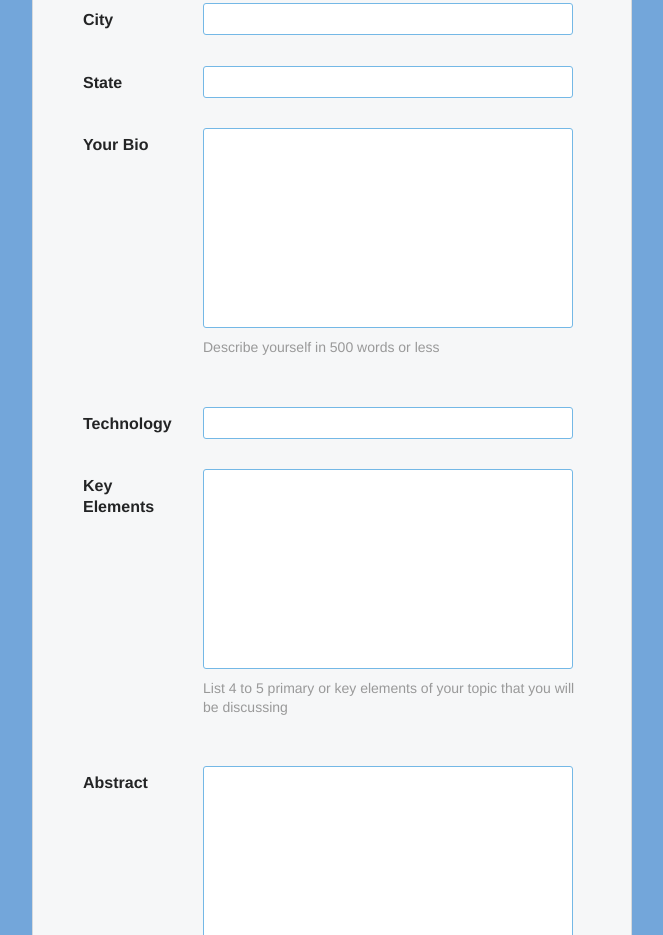
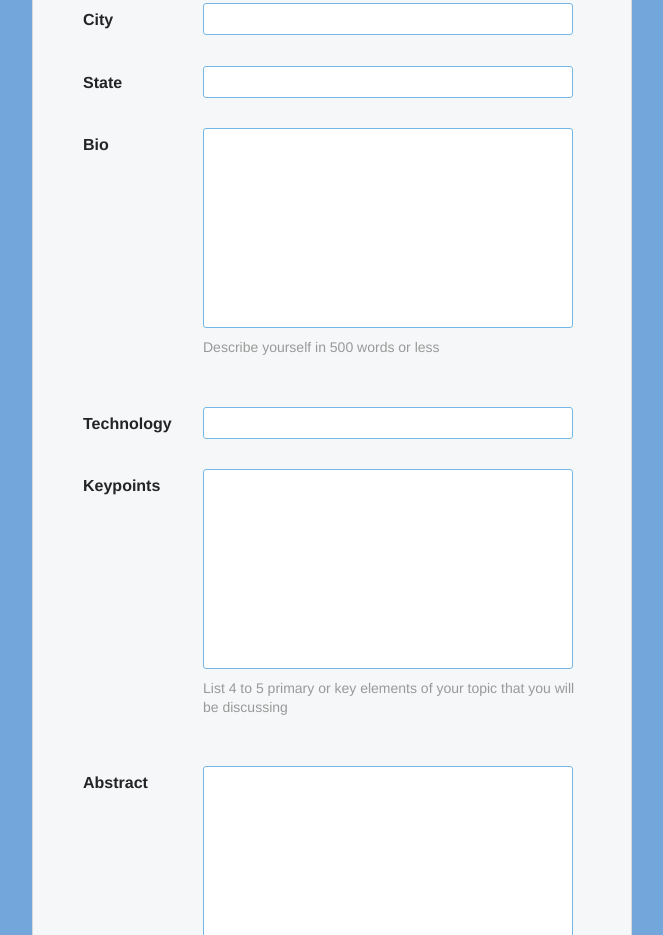
Before and after one commit to datacodeLearn/call-for-speakers-form, a plain HTML site: page index.html in a window 1280 px wide. Shown: the part 770-1705 px from the top of the page, without its empty margins (308-971 px from the left). Drawn offline with Linux system fonts and the light colour scheme.

Commit message:
response

```diff
--- a/index.html
+++ b/index.html
@@ -41,7 +41,7 @@
         <input id='State'  type='text' />
       </div>
       <div class='form-row'>
-        <label for='bio'>Your Bio</label>
+        <label for='bio'>Bio</label>
         <textarea id='bio' name='bio'></textarea>
         <div class='instructions'>Describe yourself in 500 words or less</div>
       </div>
@@ -52,7 +52,7 @@
 
 
       <div class='form-row'>
-        <label for='Key Elements'>Key Elements</label>
+        <label for='Key Elements'>Keypoints</label>
         <textarea id='Key Elements' name='Key Elements'></textarea>
         <div class='instructions'>List 4 to 5 primary or key elements of your topic that you will be discussing</div>
       </div>
```
